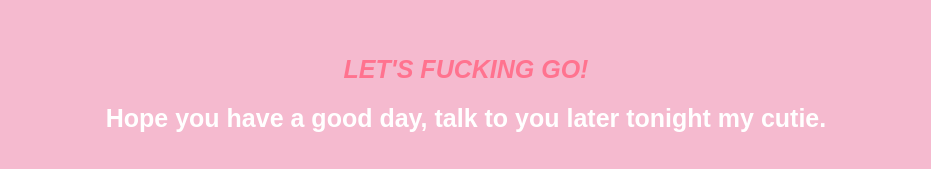
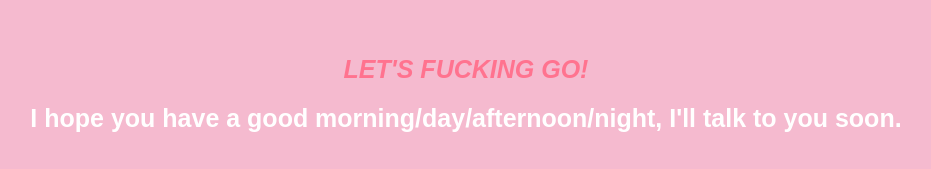
Before and after one commit to eeyongho/lian, a plain HTML site: page fuck yea.html in a window 1280 px wide. Shown: the part 243-412 px from the top of the page, without its empty margins (174-1105 px from the left). Drawn offline with Linux system fonts and the light colour scheme; grey boxes are pictures that could not be loaded.

Commit message:
Update fuck yea.html

```diff
--- a/fuck yea.html
+++ b/fuck yea.html
@@ -8,7 +8,7 @@
         <div class="container">
             <div >
                 <h1 class = "header_text"><a style="color:#ff738f"><i>LET'S FUCKING GO!</i></a></h1>
-                <h1 class = "header_text">Hope you have a good day, talk to you later tonight my cutie.</h1>
+                <h1 class = "header_text">I hope you have a good morning/day/afternoon/night, I'll talk to you soon.</h1>
 
             </div>
             <div class = "buttons">
```
